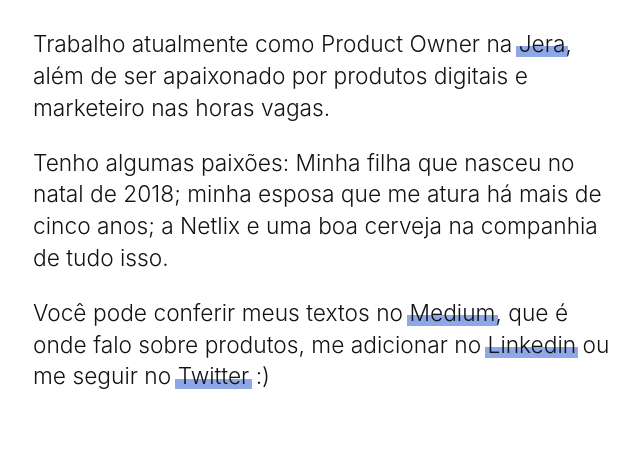
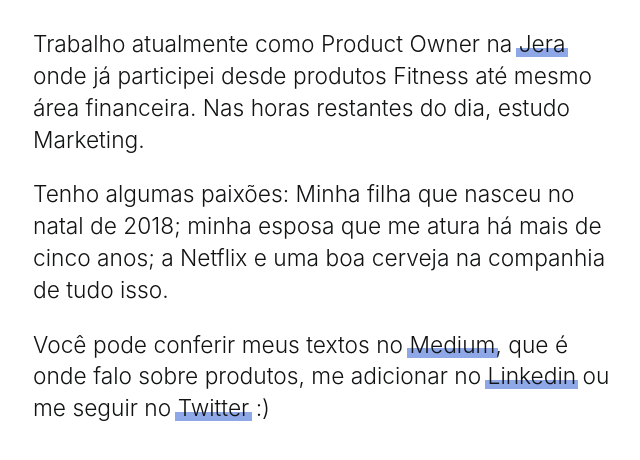
Before and after one commit to oisergiofelix/oisergiofelix.github.io, a plain HTML site: page index.html in a window 1280 px wide. Shown: the part 246-706 px from the top of the page, without its empty margins (103-743 px from the left). Drawn offline with Linux system fonts and the light colour scheme.

Commit message:
Update index.html
Include college and job descriptions.

```diff
--- a/index.html
+++ b/index.html
@@ -41,7 +41,7 @@
         content: "";
         position: absolute;
         z-index: -1;
-        top: 60%;
+        top: 65%;
         left: -0.1em;
         right: -0.1em;
         bottom: 0;
@@ -59,13 +59,14 @@
     Sou o Sérgio Felix.
     </p>
     <p>
-    Trabalho atualmente como Product Owner na <a href="https://jera.com.br" target="_blank">Jera</a>,
-    além de ser apaixonado por produtos digitais e marketeiro nas horas vagas.
+    Trabalho atualmente como Product Owner na <a href="https://jera.com.br" target="_blank">Jera</a>
+    onde já participei desde produtos Fitness até mesmo área financeira.
+    Nas horas restantes do dia, estudo Marketing.
     </p>
     <p>
     Tenho algumas paixões: Minha filha que nasceu no natal de 2018;
     minha esposa que me atura há mais de cinco anos;
-    a Netlix e uma boa cerveja na companhia de tudo isso.
+    a Netflix e uma boa cerveja na companhia de tudo isso.
     </p>
     <p>
     Você pode conferir meus textos no <a href="https://medium.com/@oisergiofelix" target="_blank">Medium</a>,
```
